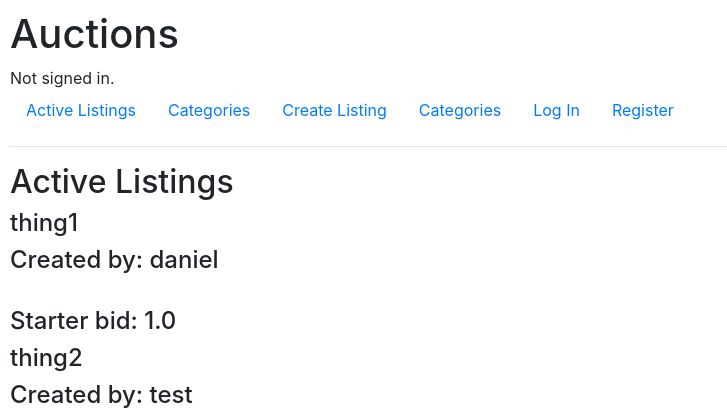
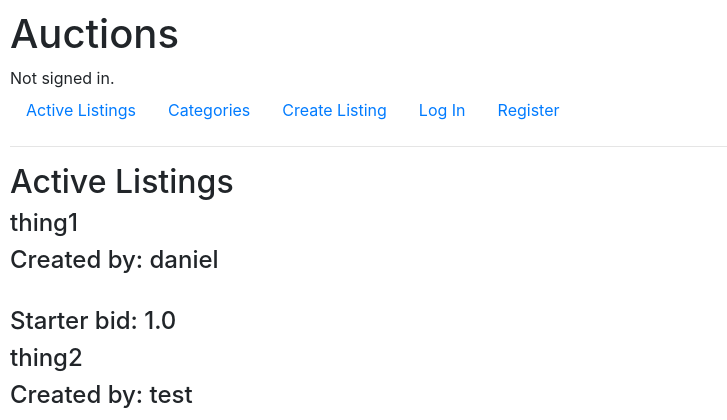
Before and after one commit to PlacidSerene/Commerce-CS50, a Django app: page / in a window 1280 px wide. Shown: the top 420 px of the page, without its empty margins (0-727 px from the left). Run offline with Django 3.2, Linux system fonts and the light colour scheme; data comes from the database, SQL or seed files in the repository; both versions use the stored data as it was after the commit; some libraries are stand-ins or nearby versions.

Commit message:
watchlist page, watchlist function, layout update, update listing page

```diff
--- a/commerce/auctions/templates/auctions/layout.html
+++ b/commerce/auctions/templates/auctions/layout.html
@@ -28,15 +28,14 @@
                 <li class="nav-item">
                     <a class="nav-link" href="{% url 'create' %}">Create Listing</a>
                 </li>
-                <li class="nav-item">
-                    <a class="nav-link" href="{% url 'categories' %}">Categories</a>
-                </li>
+
             {% if user.is_authenticated %}
                 <li class="nav-item">
                     <a class="nav-link" href="{% url 'logout' %}">Log Out</a>
                 </li>
+
                 <li class="nav-item">
-                    <a class="nav-link" href="{% url 'logout' %}">Watchlist</a>
+                    <a class="nav-link" href="{% url 'watchlist' user.id %}">Watchlist</a>
                 </li>
             {% else %}
                 <li class="nav-item">
--- a/commerce/auctions/urls.py
+++ b/commerce/auctions/urls.py
@@ -10,5 +10,6 @@ urlpatterns = [
     path("create", views.create, name="create"),
     path("categories", views.categories, name="categories"),
     path("categories/<str:category>", views.category, name="category"),
-    path("listing/<int:listing_id>", views.listing, name="listing")
+    path("listing/<int:listing_id>", views.listing, name="listing"),
+    path("<int:user_id>/watchlist", views.watchlist, name="watchlist")
 ]
--- a/commerce/auctions/views.py
+++ b/commerce/auctions/views.py
@@ -189,5 +189,8 @@ def category(request, category):
             "category": category
         })
 
-def watchlist(request):
-    pass
+
+def watchlist(request, user_id):
+    return render(request, "auctions/watchlist.html", {
+        "watchlist":request.user.watchlist.all()
+    })
```
Also changed, not shown: commerce/db.sqlite3.
